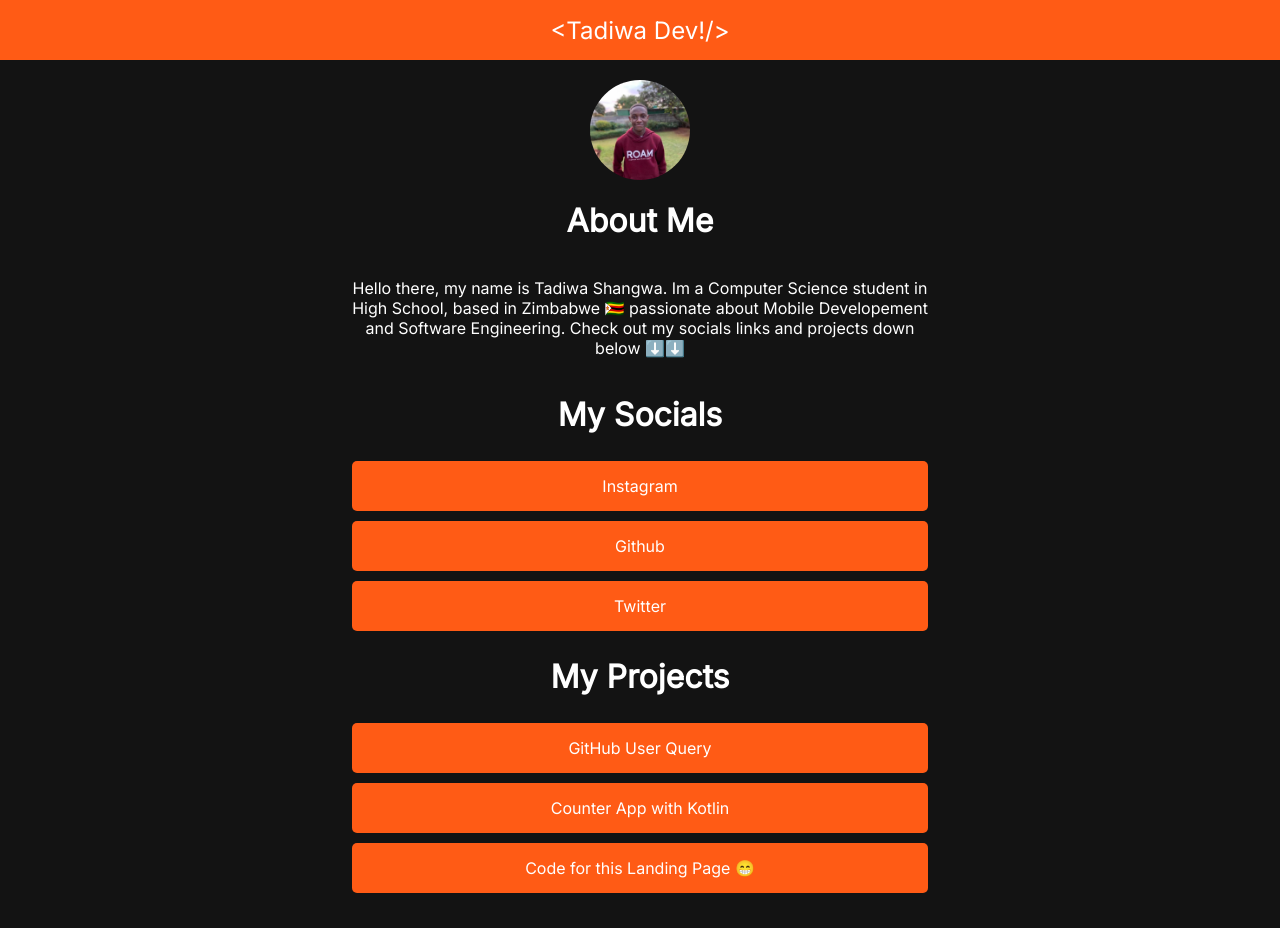
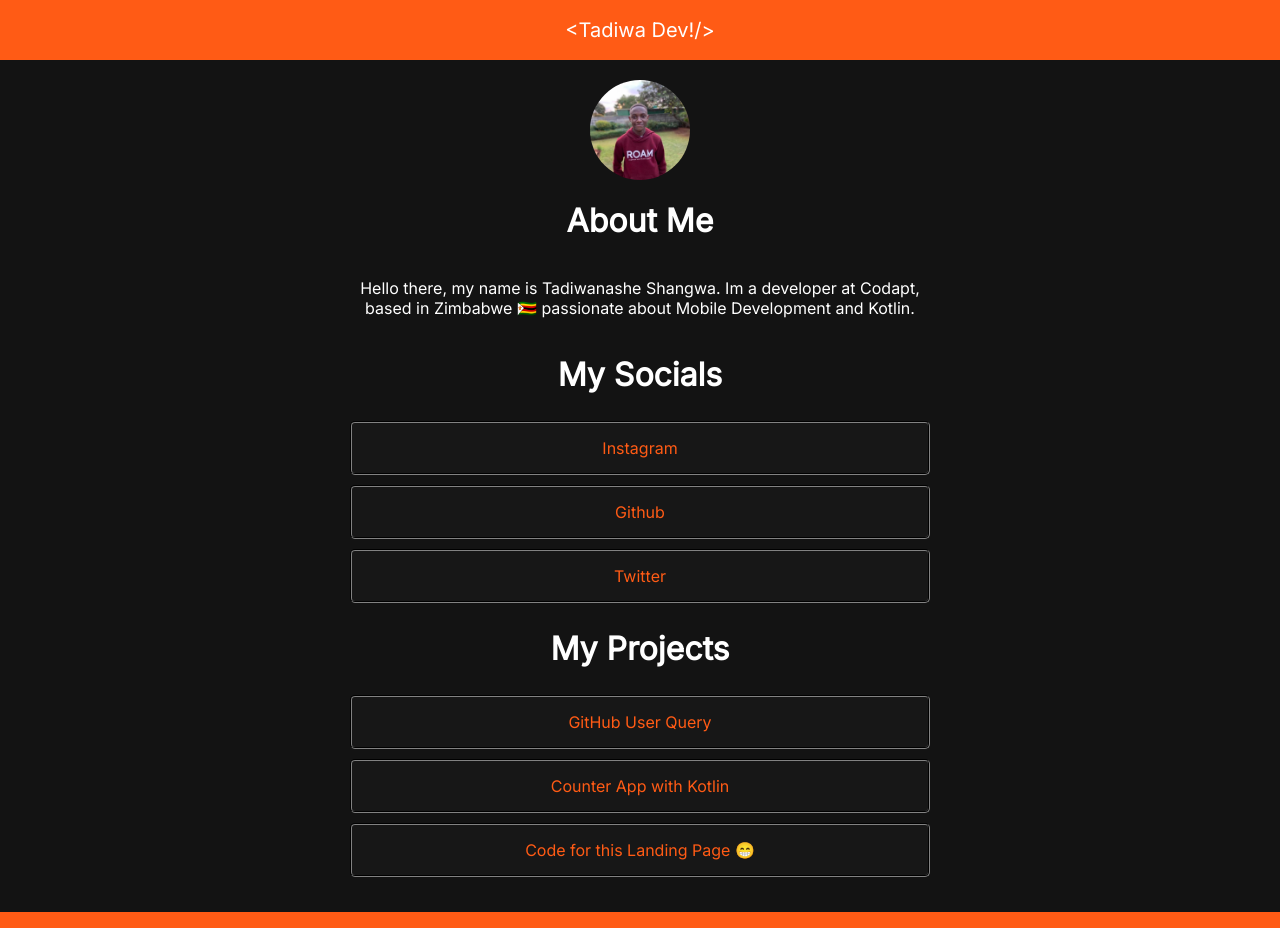
Before and after one commit to Tadiwr/My-Landing-Page, a React (Create React App) app: page / in a window 1280 px wide. Shown: the top 928 px of the page. Built offline with nearby package versions, Linux system fonts and the light colour scheme.

Commit message:
fet:changed button colors

```diff
--- a/src/components/Footer.js
+++ b/src/components/Footer.js
@@ -4,7 +4,7 @@ function Footer() {
     return(
         <div className='main'>
             <p>Made with 🖤 Tadiwanshe Shangwa 2022 ©</p>
-            <p className='versionDetailts'>Last updated 16 August 2022</p>
+            <p className='versionDetailts'>Last updated 10 December 2022</p>
         </div>
     )
 }
--- a/src/pages/App.css
+++ b/src/pages/App.css
@@ -27,7 +27,7 @@
 }
 
 .nav-logo {
-  font-size: 24px;
+  font-size: 20px;
   font-weight: 300;
 }
 
@@ -54,7 +54,8 @@
   width: 200px;
 }
 
-.socials {
+.link_button {
+
   border-radius: 5px;
   width: 100%;
   height: 50px;
@@ -63,23 +64,28 @@
   justify-content: center;
   align-items: center;
   text-decoration: none;
-  background-color: #FF5B15;
+  background-color: #171717;
   margin: 5px;
-  color: white;
+  color: var(--primary);
   transition: all, 0.4s;
+  border-width: 2px;
+  border-style:groove;
+  border-color: rgb(46, 46, 46);
 }
 
-.socials:hover {
-  background-color: black;
+.link_button:hover {
+  background-color: var(--primary);
+  color: white;
 }
 
-.socials:focus {
-  background-color: black;
+.link_button:focus {
+  color: white;
+  background-color: var(--primary);
 }
 
 /* For big screens */
 @media only screen and (min-width: 600px) {
-  .socials {
+  .link_button {
     width: 50%;
   }
 
--- a/src/pages/App.js
+++ b/src/pages/App.js
@@ -4,7 +4,7 @@ import NavBar from '../components/Nav';
 import './App.css';
 
 function App() {
-  const aboutText = `Hello there, my name is Tadiwa Shangwa. Im a Computer Science student in High School, based in Zimbabwe 🇿🇼 passionate about Mobile Developement and Software Engineering. Check out my socials links and projects down below ⬇️⬇️ `
+  const aboutText = `Hello there, my name is Tadiwanashe Shangwa. Im a developer at Codapt, based in Zimbabwe 🇿🇼 passionate about Mobile Development and Kotlin. `
 
   return (
     <div className="App">
@@ -20,14 +20,15 @@ function App() {
           </div>
 
           <h1>My Socials</h1>
-          <a className='socials' href='http://instagram.com/tadiwadev' > Instagram</a>
-          <a className='socials' href='http://github.com/Tadiwr' >Github </a>
-          <a className='socials' href='https://twitter.com/tadiwrr' >Twitter </a>
+          <a className='link_button' href='http://instagram.com/tadiwadev' > Instagram</a>
+          <a className='link_button' href='http://github.com/Tadiwr' >Github </a>
+          <a className='link_button' href='https://twitter.com/tadiwrr' >Twitter </a>
 
           <h1>My Projects</h1>
-          <a className='socials' href='https://gituserquery.netlify.app/' >GitHub User Query</a>
-          <a className='socials' href='https://github.com/Tadiwr/CounterApp' >Counter App with Kotlin</a>
-          <a className='socials' href='https://github.com/Tadiwr/LandingPage' >Code for this Landing Page 😁</a>
+          <a className='link_button' href='https://gituserquery.netlify.app/' >GitHub User Query</a>
+          <a className='link_button' href='https://github.com/Tadiwr/CounterApp' >Counter App with Kotlin</a>
+          <a className='link_button' href='https://github.com/Tadiwr/LandingPage' >Code for this Landing Page 😁</a>
+
       </div>
       <Footer/>
     </div>
```
Also changed, not shown: src/components/LinkButton.js (added, +10 -0 lines).
